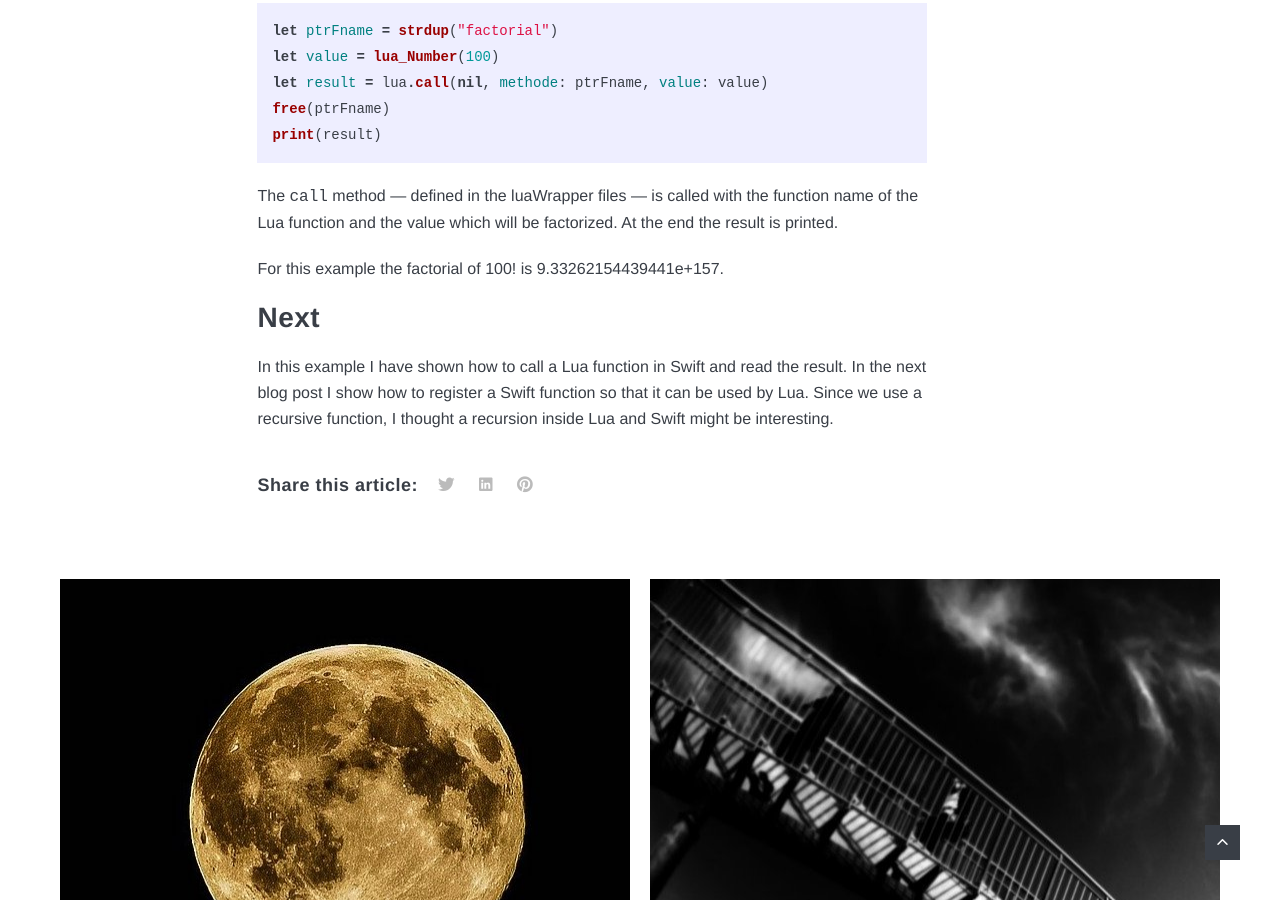
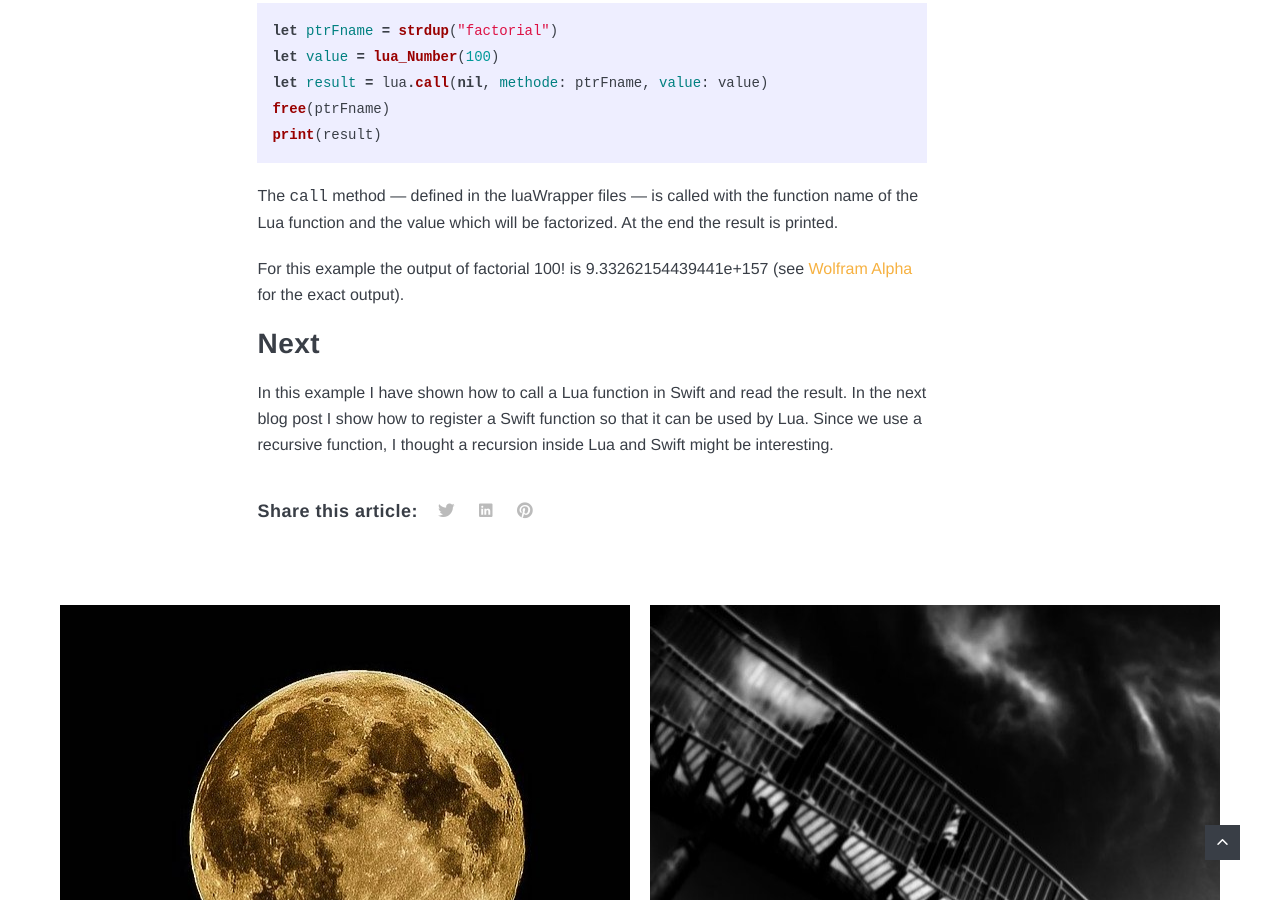
Before and after one commit to choas/choas.github.io, a Jekyll site: the page built from _posts/2019-12-29-factorial-calculation-with-lua-and-swift.md, in a window 1280 px wide and 900 px high, scrolled down 3757 px. Built offline with Jekyll 4.4.1, drawn with Linux system fonts in a browser that asks for light colours; nearby versions of some CDN libraries.

Commit message:
Wolfram Alpha link for 100!

```diff
--- a/_posts/2019-12-29-factorial-calculation-with-lua-and-swift.md
+++ b/_posts/2019-12-29-factorial-calculation-with-lua-and-swift.md
@@ -101,7 +101,7 @@ print(result)
 
 The `call` method — defined in the luaWrapper files — is called with the function name of the Lua function and the value which will be factorized. At the end the result is printed.
 
-For this example the factorial of 100! is 9.33262154439441e+157.
+For this example the output of factorial 100! is 9.33262154439441e+157 (see [Wolfram Alpha](https://www.wolframalpha.com/input/?i=100%21) for the exact output).
 
 ## Next
 
```
